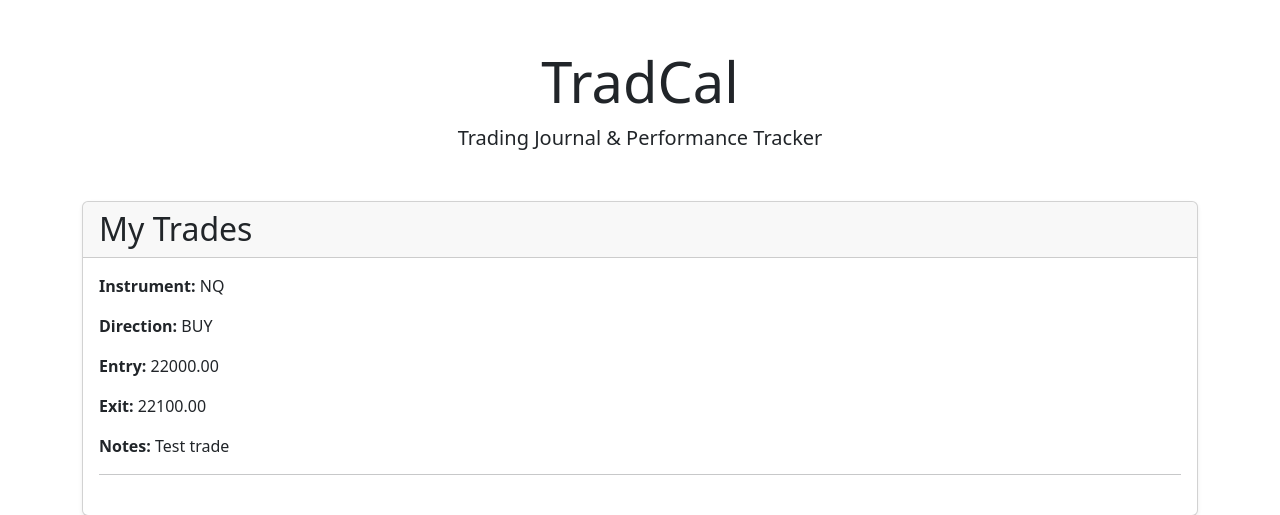
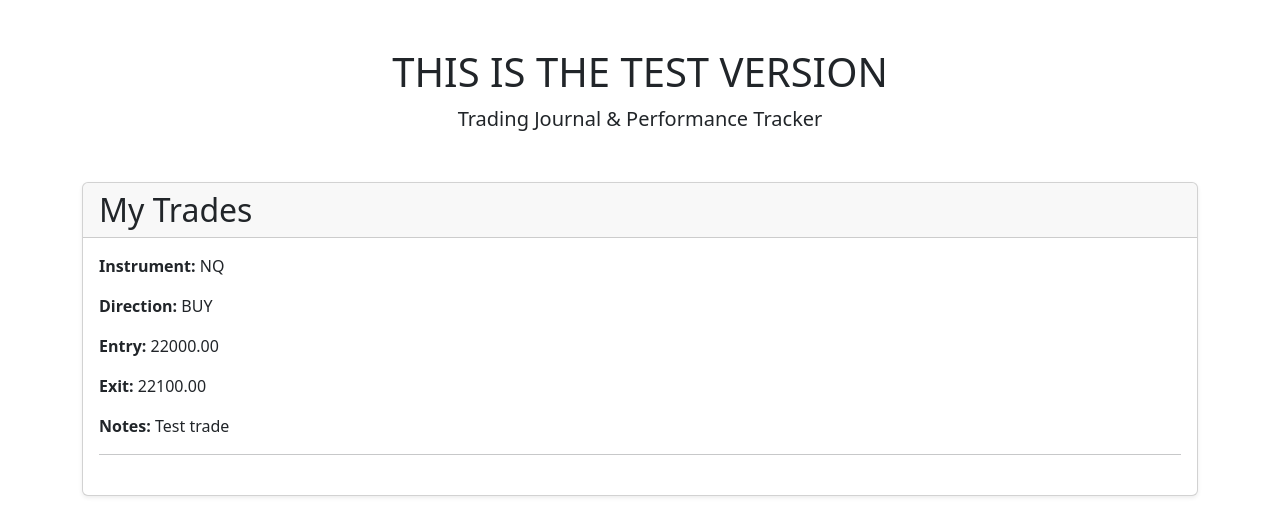
Before and after one commit to gabriellota4-beep/tradecal, a Django app: page / in a window 1280 px wide. Shown: the top 515 px of the page. Run offline with Django 5.2, Linux system fonts and the light colour scheme; data comes from the database, SQL or seed files in the repository.

Commit message:
Update homepage layout and styling

```diff
--- a/trades/templates/trades/home.html
+++ b/trades/templates/trades/home.html
@@ -13,7 +13,7 @@
 <div class="container mt-5">
 
     <div class="text-center mb-5">
-        <h1 class="display-4">TradCal</h1>
+        <h1>THIS IS THE TEST VERSION</h1>
         <p class="lead">Trading Journal & Performance Tracker</p>
     </div>
 
```
